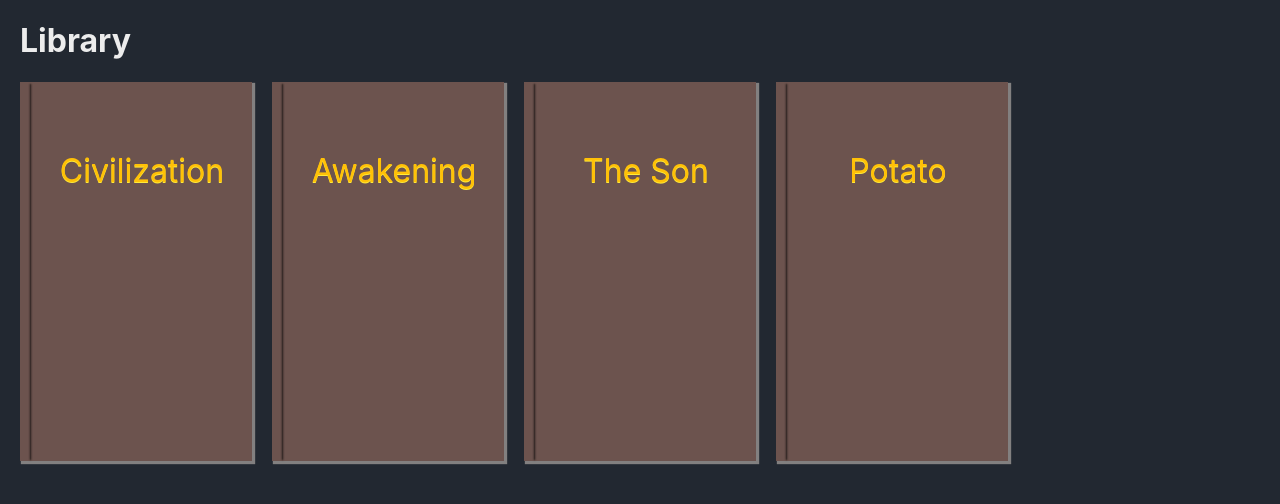
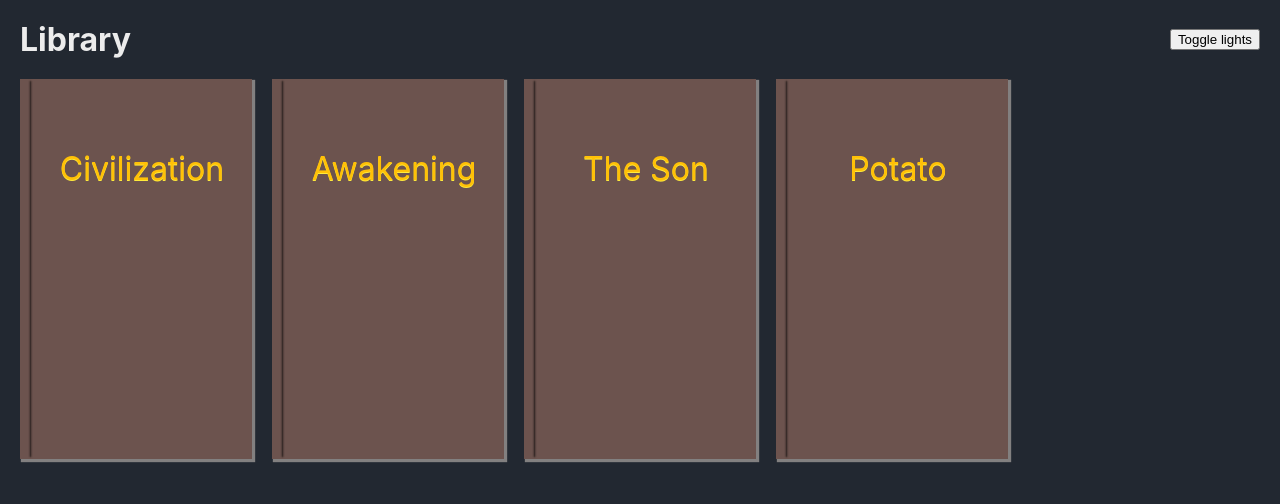
Before and after one commit to shockry/arc, a Next.js app: page / in a window 1280 px wide. Shown: the top 504 px of the page. Built offline with nearby package versions, Linux system fonts and the light colour scheme.

Commit message:
add a common header component

```diff
--- /dev/null
+++ b/components/Header/index.js
@@ -0,0 +1,14 @@
+import { Container } from "./styles";
+
+function Header(props) {
+  const { children } = props;
+
+  return (
+    <Container>
+      <div>{children}</div>
+      <button>Toggle lights</button>
+    </Container>
+  );
+}
+
+export default Header;
--- /dev/null
+++ b/components/Header/styles.js
@@ -0,0 +1,10 @@
+import styled from "styled-components";
+
+const Container = styled.header`
+  display: flex;
+  align-items: center;
+  justify-content: space-between;
+  margin: 20px 20px auto 20px;
+`;
+
+export { Container };
--- a/components/StoriesList/index.js
+++ b/components/StoriesList/index.js
@@ -1,5 +1,6 @@
 import Link from "next/link";
 import Head from "next/head";
+import Header from "../Header";
 import { Story, StoryGrid, Title } from "./styles";
 
 function StoriesList(props) {
@@ -10,7 +11,9 @@ function StoriesList(props) {
       <Head>
         <title>Library</title>
       </Head>
-      <Title>Library</Title>
+      <Header>
+        <Title>Library</Title>
+      </Header>
       <StoryGrid>
         {stories.map((story) => (
           <Link href={`/stories/${story.slug}`} key={story.slug}>
--- a/components/StoriesList/styles.js
+++ b/components/StoriesList/styles.js
@@ -45,7 +45,7 @@ const Story = styled.li`
 `;
 
 const Title = styled.h1`
-  margin-left: 20px;
+  margin: 0;
 `;
 
 export { StoryGrid, Story, Title };
--- a/components/Story/styles.js
+++ b/components/Story/styles.js
@@ -38,8 +38,6 @@ const BackButton = styled.a`
   text-decoration: none;
   color: inherit;
   font-size: 1.7em;
-  margin-left: 20px;
-  margin-top: 10px;
 `;
 
 const TheEnd = styled.div`
```
Also changed, not shown: components/Story/index.js (+6 -3 lines).
